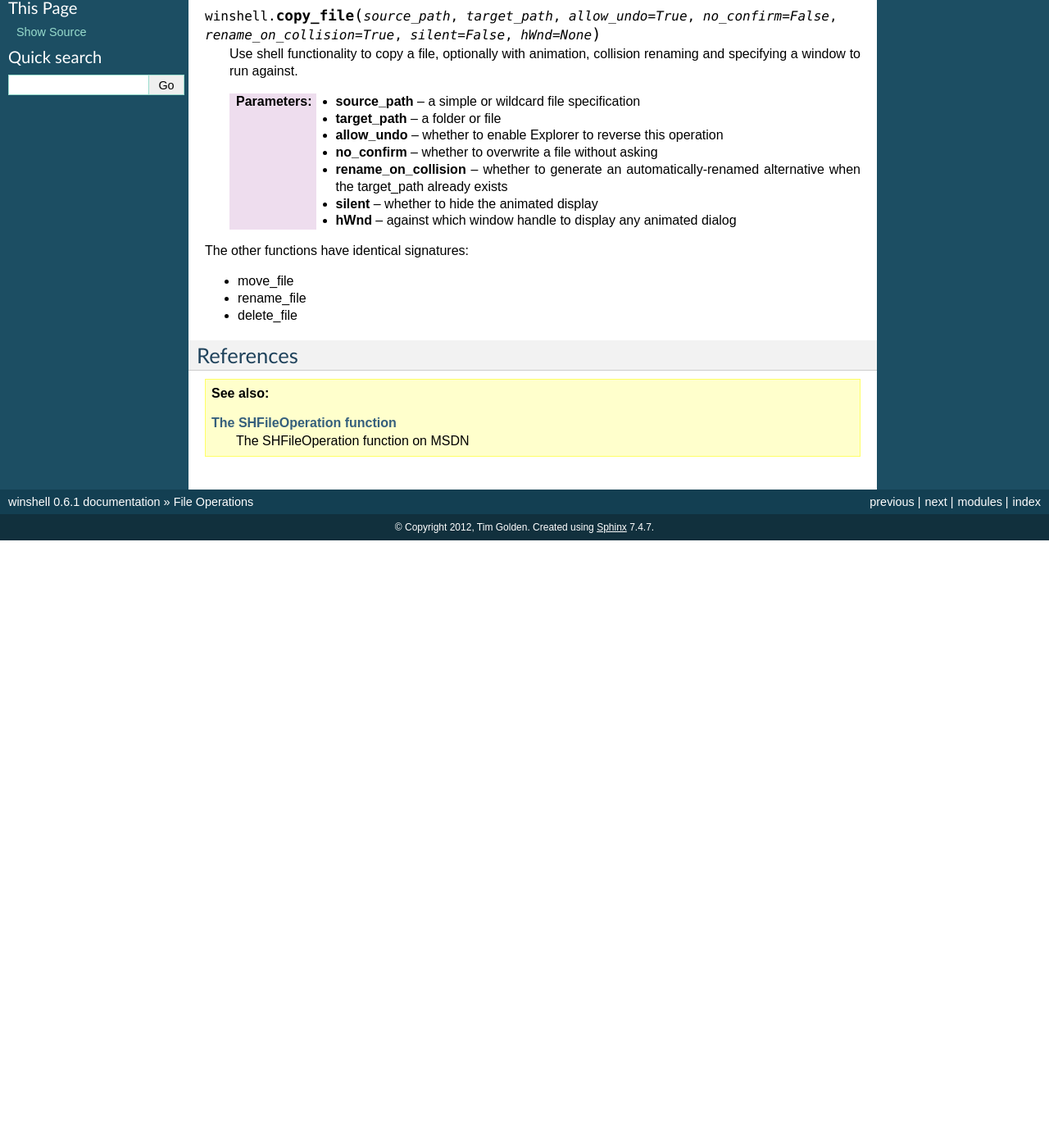
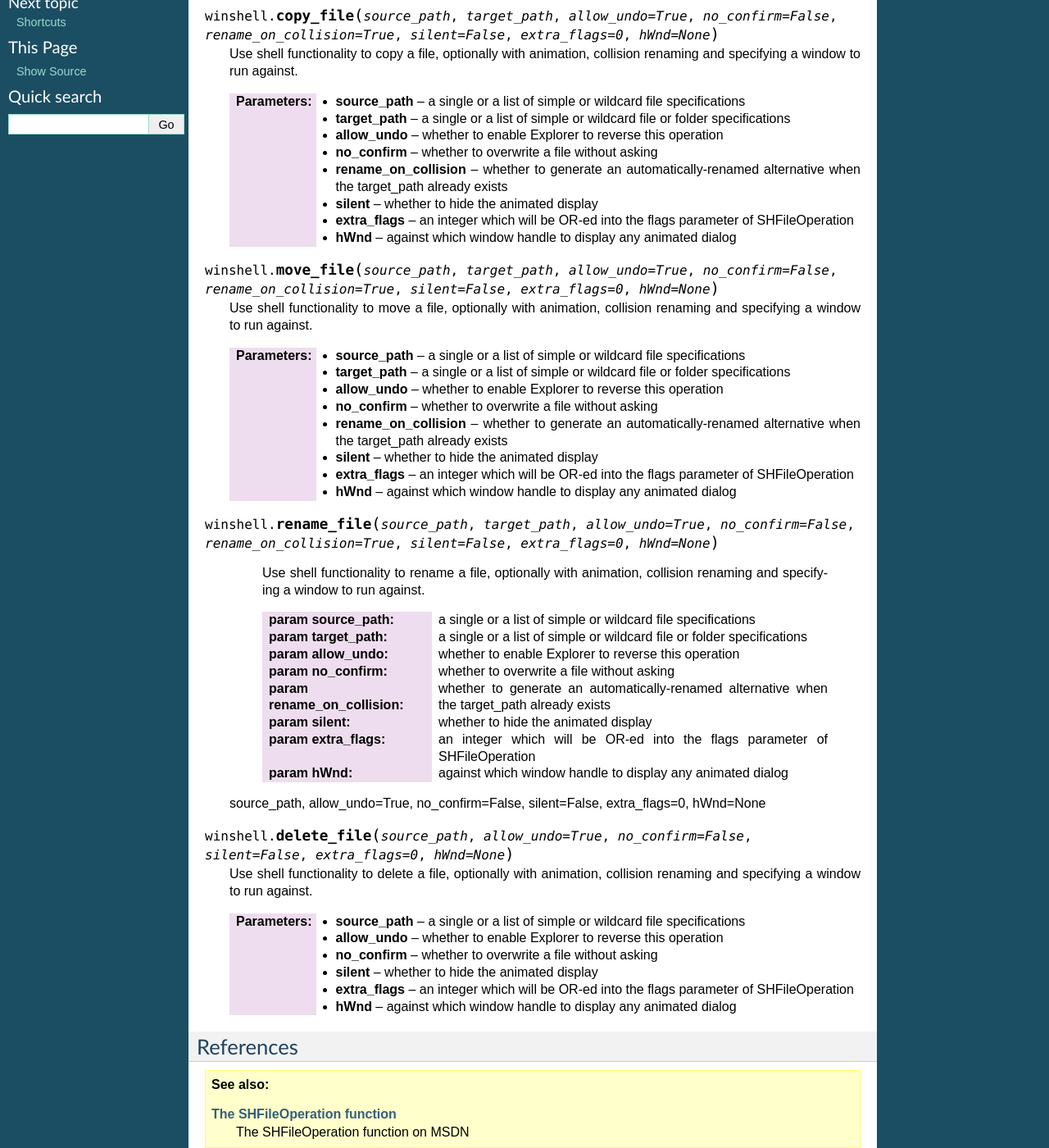
Before and after one commit to tjguk/winshell, a Sphinx documentation site: the page built from docs/file-operations.rst, in a window 1280 px wide and 1400 px high, scrolled down 257 px. Shown: the whole window at 82% size. Built offline with Sphinx 7.4.7, drawn with Linux system fonts in a browser that asks for light colours; before the commit the page ends 916 px from its top, so only the background shows below that; some of the changed text lies outside the part shown.

Commit message:
Spell out individual file operations, even though at present they're nearly identical

```diff
--- a/docs/file-operations.rst
+++ b/docs/file-operations.rst
@@ -15,25 +15,67 @@ Functions
 
 Three functions are exposed with very similar signatures:
 
-.. py:function:: copy_file(source_path, target_path, allow_undo=True, no_confirm=False, rename_on_collision=True, silent=False, hWnd=None)
+.. py:function:: copy_file(source_path, target_path, allow_undo=True, no_confirm=False, rename_on_collision=True, silent=False, extra_flags=0, hWnd=None)
 
    Use shell functionality to copy a file, optionally with animation, collision
    renaming and specifying a window to run against.
 
-   :param source_path: a simple or wildcard file specification
-   :param target_path: a folder or file
+   :param source_path: a single or a list of simple or wildcard file specifications
+   :param target_path: a single or a list of simple or wildcard file or folder specifications
    :param allow_undo: whether to enable Explorer to reverse this operation
    :param no_confirm: whether to overwrite a file without asking
    :param rename_on_collision: whether to generate an automatically-renamed alternative when the target_path already exists
    :param silent: whether to hide the animated display
+   :param extra_flags: an integer which will be OR-ed into the flags parameter of SHFileOperation
    :param hWnd: against which window handle to display any animated dialog
 
-The other functions have identical signatures:
+.. py:function:: move_file(source_path, target_path, allow_undo=True, no_confirm=False, rename_on_collision=True, silent=False, extra_flags=0, hWnd=None)
 
-* move_file
-* rename_file
-* delete_file
+   Use shell functionality to move a file, optionally with animation, collision
+   renaming and specifying a window to run against.
 
+   :param source_path: a single or a list of simple or wildcard file specifications
+   :param target_path: a single or a list of simple or wildcard file or folder specifications
+   :param allow_undo: whether to enable Explorer to reverse this operation
+   :param no_confirm: whether to overwrite a file without asking
+   :param rename_on_collision: whether to generate an automatically-renamed alternative when the target_path already exists
+   :param silent: whether to hide the animated display
+   :param extra_flags: an integer which will be OR-ed into the flags parameter of SHFileOperation
+   :param hWnd: against which window handle to display any animated dialog
+
+.. py:function:: rename_file(source_path, target_path, allow_undo=True, no_confirm=False, rename_on_collision=True, silent=False, extra_flags=0, hWnd=None)
+
+   Use shell functionality to rename a file, optionally with animation, collision
+   renaming and specifying a window to run against.
+
+   :param source_path: a single or a list of simple or wildcard file specifications
+   :param target_path: a single or a list of simple or wildcard file or folder specifications
+   :param allow_undo: whether to enable Explorer to reverse this operation
+   :param no_confirm: whether to overwrite a file without asking
+   :param rename_on_collision: whether to generate an automatically-renamed alternative when the target_path already exists
+   :param silent: whether to hide the animated display
+   :param extra_flags: an integer which will be OR-ed into the flags parameter of SHFileOperation
+   :param hWnd: against which window handle to display any animated dialog
+
+
+  source_path,
+  allow_undo=True,
+  no_confirm=False,
+  silent=False,
+  extra_flags=0,
+  hWnd=None
+
+.. py:function:: delete_file(source_path, allow_undo=True, no_confirm=False, silent=False, extra_flags=0, hWnd=None)
+
+   Use shell functionality to delete a file, optionally with animation, collision
+   renaming and specifying a window to run against.
+
+   :param source_path: a single or a list of simple or wildcard file specifications
+   :param allow_undo: whether to enable Explorer to reverse this operation
+   :param no_confirm: whether to overwrite a file without asking
+   :param silent: whether to hide the animated display
+   :param extra_flags: an integer which will be OR-ed into the flags parameter of SHFileOperation
+   :param hWnd: against which window handle to display any animated dialog
 
 References
 ----------
```
